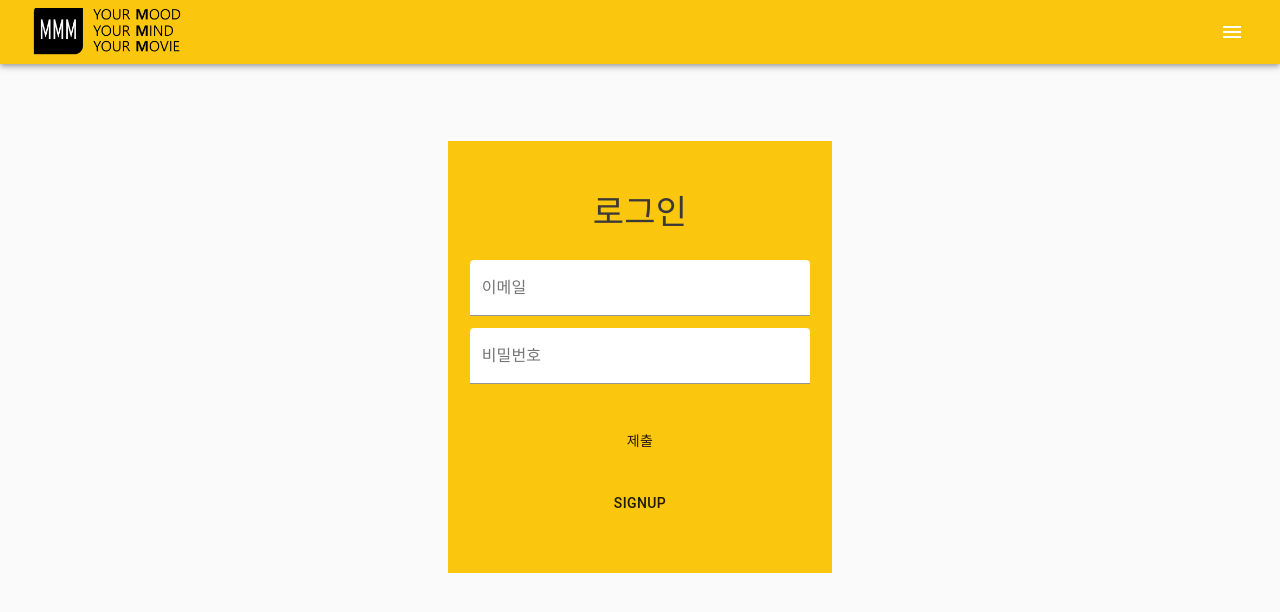
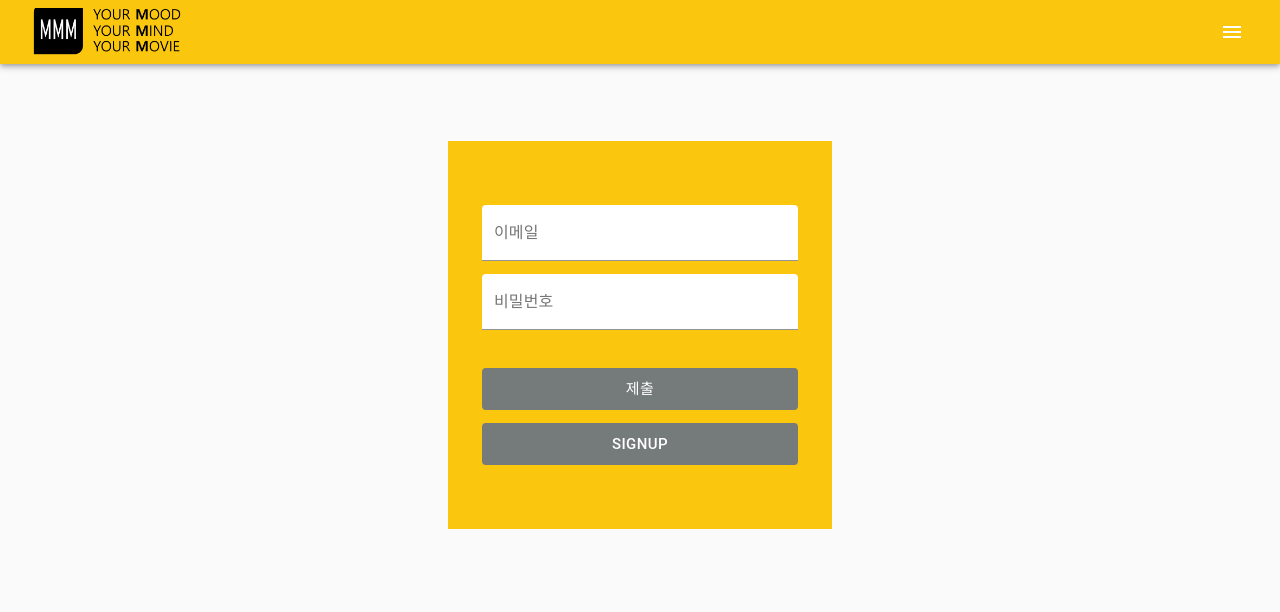
Before and after one commit to jhee514/YummyDiary, a React (Create React App) app in the folder sub2/react-front/: page / in a window 1280 px wide. Shown: the top 612 px of the page. Built offline with nearby package versions, Linux system fonts and the light colour scheme.

Commit message:
200406 | update layout_theme | Hansol
Former-commit-id: 016eaac9ddbec2e565d311c731ea528ac787e3fe

```diff
--- a/sub2/react-front/src/Component/Home.jsx
+++ b/sub2/react-front/src/Component/Home.jsx
@@ -7,17 +7,15 @@ import {
   Button,
   withStyles
 } from "@material-ui/core";
-import {
-  testlogin
-} from "../modules/dummy"
+import { testlogin } from "../modules/dummy";
 
 const CssTextField = withStyles({
   root: {
-    "& .MuiFilledInput-root" :{
-      backgroundColor : "#FFFFFF"
+    "& .MuiFilledInput-root": {
+      backgroundColor: "#FFFFFF"
     },
-    "& .MuiFilledInput-underline:after" : {
-      borderBottom : "2px solid #000000"
+    "& .MuiFilledInput-underline:after": {
+      borderBottom: "2px solid #000000"
     }
   }
 })(TextField);
@@ -33,9 +31,7 @@ const useStyles = makeStyles(theme => ({
     display: "flex",
     flexDirection: "column",
     alignItems: "center",
-    padding: "1vw",
-    paddingTop: "4vw",
-    paddingBottom: "4vw",
+    padding: "5vw 2vw 4vw 2vw",
     //border:"2px solid #000000",
     backgroundColor: "#FAC60E",
     width: "30%",
@@ -46,14 +42,19 @@ const useStyles = makeStyles(theme => ({
     width: "95%",
     height: "100%"
   },
-  title: {
-    marginBottom: "2vw",
-    color: "#3A3838"
-  },
+
   submitbutton: {
     marginTop: "2vw",
-    width: "100%",
-    height: "100%"
+    marginBottom: "1vw",
+    width: "95%",
+    backgroundColor: "rgb(117, 122, 122)",
+    color:"white"
+  },
+  signupbutton: {
+    marginBottom: "1vw",
+    width: "95%",
+    backgroundColor: "rgb(117, 122, 122)",
+    color:"white"
   }
 }));
 
@@ -69,23 +70,20 @@ const Home = props => {
   };
 
   const signupClickEvent = event => {
-    props.history.push("/signup")
-  }
+    props.history.push("/signup");
+  };
 
   const submitClickEvent = event => {
-    const result = testlogin(input)
-    alert(result.message)
-    if(result.validation){
-      sessionStorage.setItem("id", result.data.a_email)
+    const result = testlogin(input);
+    alert(result.message);
+    if (result.validation) {
+      sessionStorage.setItem("id", result.data.a_email);
     }
-  }
+  };
 
   return (
     <Box className={classes.root}>
       <Box className={classes.textbox}>
-        <Typography variant="h4" className={classes.title}>
-          로그인
-        </Typography>
         <CssTextField
           className={classes.textfield}
           label="이메일"
@@ -101,8 +99,20 @@ const Home = props => {
           onChange={inputChangeEvent}
           type="password"
         />
-        <Button className={classes.submitbutton} onClick={submitClickEvent}>제출</Button>
-        <Button className={classes.submitbutton} onClick={signupClickEvent}>SIGNUP</Button>
+        <Button
+          className={classes.submitbutton}
+          onClick={submitClickEvent}
+          size="large"
+        >
+          제출
+        </Button>
+        <Button
+          className={classes.signupbutton}
+          onClick={signupClickEvent}
+          size="large"
+        >
+          SIGNUP
+        </Button>
       </Box>
     </Box>
   );
--- a/sub2/react-front/src/Component/SignUp.jsx
+++ b/sub2/react-front/src/Component/SignUp.jsx
@@ -5,47 +5,27 @@ import {
   TextField,
   Typography,
   Button,
-  withStyles,
+  withStyles
 } from "@material-ui/core";
 import ToggleButton from "@material-ui/lab/ToggleButton";
-import {
-  a_PwCheck,
-  a_AgeCheck,
-  a_EmailCheck,
-} from "../modules/regCheck"
-
+import { a_PwCheck, a_AgeCheck, a_EmailCheck } from "../modules/regCheck";
 
 const CssTextField = withStyles({
   root: {
-    "& label.Mui-focused": {
-      color: "rgba(70,190,75,0.9)",
+    "& .MuiFilledInput-root": {
+      backgroundColor: "#FFFFFF"
     },
-    "& .MuiInput-underline:after": {
-      borderBottomColor: "rgba(70,190,75,0.9)"
-    },
-    "& .MuiOutlinedInput-root": {
-      "& fieldset": {
-        borderColor: "rgba(70,190,75,0.9)"
-      },
-      "&:hover fieldset": {
-        borderColor: "rgba(0,255,0,0.9)"
-      },
-      "&.Mui-focused fieldset": {
-        borderColor: "rgba(70,190,75,0.9)",
-
-      }
-    },
-    "& label.MuiInputLabel-outlined": {
-      color: "rgba(70,190,75,0.9)"
+    "& .MuiFilledInput-underline:after": {
+      borderBottom: "2px solid #000000"
     }
   }
 })(TextField);
 const CssToggleButton = withStyles({
-  root:{
-    border : "none",
-    "&.MuiToggleButton-root.Mui-selected" :{
-      color: "rgba(70,190,75,0.9)",
-    },
+  root: {
+    border: "none",
+    "&.MuiToggleButton-root.Mui-selected": {
+      color: "white"
+    }
   }
 })(ToggleButton);
 
@@ -61,27 +41,23 @@ const useStyles = makeStyles(theme => ({
     display: "flex",
     flexDirection: "column",
     alignItems: "center",
-    padding: "1vw",
-    paddingTop: "4vw",
-    paddingBottom: "4vw",
+    padding: "5vw 2vw 4vw 2vw",
     //border:"2px solid #000000",
-    backgroundColor: "rgba(0,0,0,0.2)",
-    height: "100%",
-    width: "30%"
+    backgroundColor: "#FAC60E",
+    width: "30%",
+    height: "100%"
   },
   textfield: {
     margin: "1vw 0vw 0vw 0vw",
     width: "100%"
   },
-  title: {
-    marginBottom: "2vw",
-    color: "rgba(70,190,75,0.9)"
-  },
-  submitbutton : {
-    marginTop : "2vw",
-    width : "100%",
-    height : "100%"
 
+  submitbutton: {
+    marginTop: "2vw",
+    marginBottom: "1vw",
+    width: "100%",
+    backgroundColor: "rgb(117, 122, 122)",
+    color: "white"
   }
 }));
 
@@ -102,28 +78,30 @@ const SignUp = props => {
     //console.log(event.currentTarget.value);
   };
   const submitclickevent = event => {
-    if(a_EmailCheck(input.a_email) && a_AgeCheck(input.a_age) && a_PwCheck(input.a_pw) && input.a_gender !==""){
-      console.log(input)
-      props.history.push("/")
-    }else{
-      alert("정확히 입력해주세요")
+    if (
+      a_EmailCheck(input.a_email) &&
+      a_AgeCheck(input.a_age) &&
+      a_PwCheck(input.a_pw) &&
+      input.a_gender !== ""
+    ) {
+      console.log(input);
+      props.history.push("/");
+    } else {
+      alert("정확히 입력해주세요");
     }
-  }
+  };
   return (
     <Box className={classes.root}>
       <Box className={classes.textbox}>
-        <Typography variant="h4" className={classes.title}>
-          회원가입
-        </Typography>
         <CssTextField
           className={classes.textfield}
           label="이메일"
-          variant="outlined"
+          variant="filled"
           name="a_email"
           onChange={inputChangeEvent}
           error={
             !(input.a_email === undefined || input.a_email === "") &&
-              (input.a_email !== undefined && !a_EmailCheck(input.a_email))
+            input.a_email !== undefined && !a_EmailCheck(input.a_email)
           }
           helperText={
             !(input.a_email === "" || input.a_email === undefined) &&
@@ -135,7 +113,7 @@ const SignUp = props => {
         <CssTextField
           className={classes.textfield}
           label="비밀번호"
-          variant="outlined"
+          variant="filled"
           name="a_pw"
           onChange={inputChangeEvent}
           type="password"
@@ -164,7 +142,7 @@ const SignUp = props => {
               className={classes.textfield}
               label="나이"
               name="a_age"
-              variant="outlined"
+              variant="filled"
               onChange={inputChangeEvent}
               fullWidth
               error={
@@ -185,7 +163,6 @@ const SignUp = props => {
             paddingLeft={1}
             justifyContent="space-between"
           >
-
             <CssToggleButton
               value="남"
               selected={input.a_gender === "남"}
@@ -205,10 +182,11 @@ const SignUp = props => {
             >
               여
             </CssToggleButton>
-
           </Box>
         </Box>
-        <Button className={classes.submitbutton} onClick={submitclickevent}>제출</Button>
+        <Button className={classes.submitbutton} size="large" onClick={submitclickevent}>
+          제출
+        </Button>
       </Box>
     </Box>
   );
```
Lines whose indentation alone changed are shown as unchanged.
